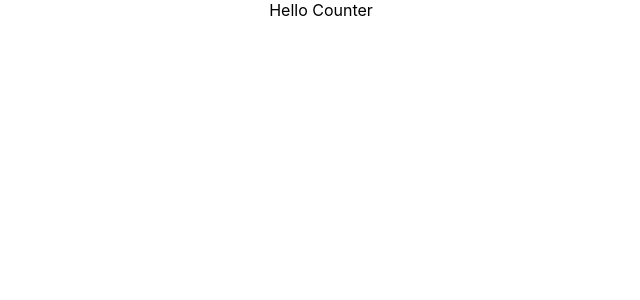
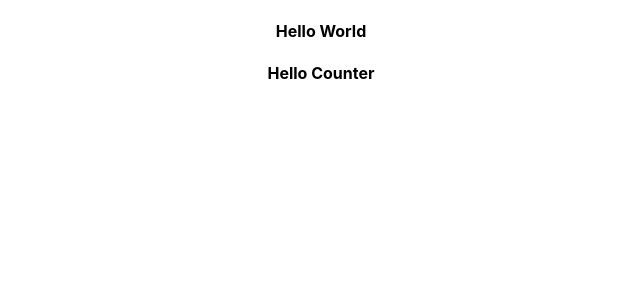
Before and after one commit to HamzaAhmedSheikh/taskbox-with-storybook, a React (Create React App) app: page / in a window 1280 px wide. Shown: the top 300 px of the page, without its empty margins (319-959 px from the left). Built offline with nearby package versions, Linux system fonts and the light colour scheme.

Commit message:
I have publish first component on bit.dev

```diff
--- a/src/components/Counter.js
+++ b/src/components/Counter.js
@@ -4,7 +4,8 @@ import React from 'react';
  function Counter (props) {
    return(
      <div style={{color: props.backgroundColor}}>
-       Hello Counter  {props.initialValue}
+      <h4> Hello World </h4>
+      <strong>  Hello Counter  {props.initialValue} </strong>
      </div>
    )
  }
```
Also changed, not shown: package.json (+7 -0 lines), 3 other files (tests, documents, lock files or other folders).
